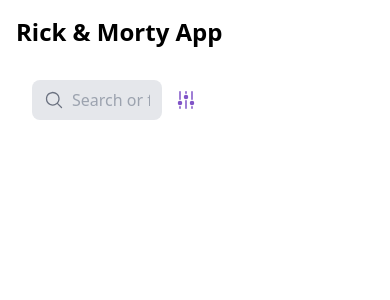
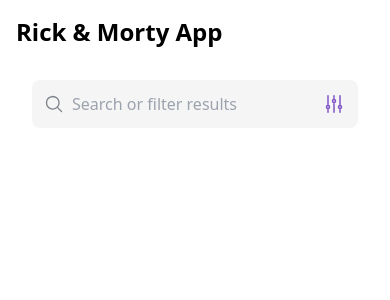
Before and after one commit to Karen-vi/Rick-Morty-App, a React (Vite) app: page / in a window 390 px wide. Shown: the top 300 px of the page. Built offline with nearby package versions, Linux system fonts and the light colour scheme.

Commit message:
feat(searchbar): aply responsive styles

```diff
--- a/src/components/ui/SearchBar/SearchBar.tsx
+++ b/src/components/ui/SearchBar/SearchBar.tsx
@@ -2,10 +2,12 @@
 import { useCharacters } from "../../../hooks/useCharacter";
 import type { Character } from "../../../types/character";
 import { UI_TEXT } from "../../../constants/uiText";
-import { AdjustmentsVerticalIcon } from "@heroicons/react/24/solid";
 import { MagnifyingGlassIcon } from "@heroicons/react/24/solid";
 import { SPECIES_OPTIONS, CHARACTER_OPTIONS } from "../../../constants/filters";
 import { FilterGroup } from "../FilterGroup/FilterGroup";
+import { AdjustmentsVerticalIcon as AdjustmentsVerticalSolid } from "@heroicons/react/24/solid";
+import { AdjustmentsVerticalIcon as AdjustmentsVerticalOutline } from "@heroicons/react/24/outline";
+
 
 
 type Props = {
@@ -35,7 +37,7 @@
     <div className="w-full p-4">
       <div className="flex items-center gap-3 w-full">
 
-        <div className="relative w-2/5">
+        <div className="relative w-full lg:w-2/5">
         <MagnifyingGlassIcon className="absolute left-3 top-1/2 -translate-y-1/2 w-5 h-5 text-secondary-200 pointer-events-none"/>
         {/* Input de búsqueda */}
         <input
@@ -47,27 +49,27 @@
         bg-secondary-100 text-black
               pl-10
               pr-3
-              py-2
+              py-3
               rounded-lg
               focus:outline-none
               focus:ring-1
               focus:ring-purple-400"
 
         />
+         <button
+          className="absolute right-3 top-1/2 -translate-y-1/2 flex items-center"
+          onClick={() => setShowFilters(!showFilters)}
+          >
+          {showFilters ? ( <AdjustmentsVerticalSolid className="w-6 h-6 text-primary-600" /> ) : ( <AdjustmentsVerticalOutline className="w-6 h-6 text-primary-600" /> )}
+          </button>
         </div>
 
       {/* Botón toggle de filtros */}
-      <button
-        className="flex items-center gap-1"
-        onClick={() => setShowFilters(!showFilters)}
-      >
-        <AdjustmentsVerticalIcon className="w-6 h-7  text-primary-600" />
-      </button>
     </div>
 
       {/* Panel de filtros */}
       {showFilters && (
-        <div className="mt-3 w-full bg-white shadow-md rounded-lg p-4 space-y-4">
+        <div className="mt-3  md:w-2/5 border w-full bg-white shadow-md rounded-lg p-4 space-y-4">
           <FilterGroup
             title="Character"
             options={CHARACTER_OPTIONS}
@@ -81,7 +83,7 @@
             onSelect={setSpeciesFilter}
           />
 
-          <button className="w-full bg-primary-600 text-white py-2 rounded-lg">
+          <button className="w-full  bg-primary-600 text-white py-2 rounded-lg">
           Apply Filters
         </button>
         </div>
@@ -103,7 +105,6 @@
           </p>
         ))}
       </div>
-
   </div>
   );
 };
--- a/tailwind.config.js
+++ b/tailwind.config.js
@@ -14,8 +14,8 @@
 
           secondary: {
               600: "#63d838",
-              200: "#6B7280",
-              100: "#E5E7EB"
+              200: "#7d8189",
+              100: "#f5f5f5"
             },
       },
       fontFamily: {
```
